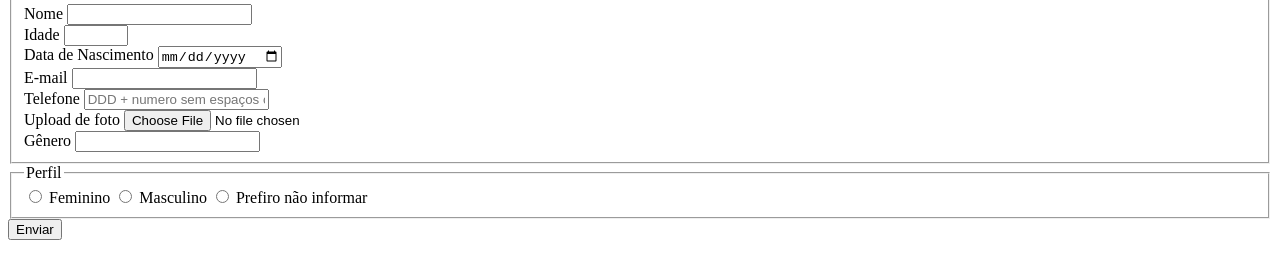
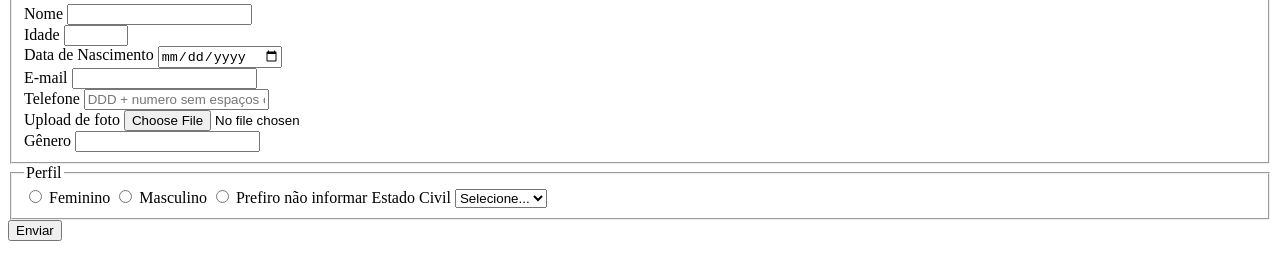
Before and after one commit to D-Novais/programa-cultura, a plain HTML site: page index.html in a window 1280 px wide. Shown: the part 101-380 px from the top of the page. Drawn offline with Linux system fonts and the light colour scheme.

Commit message:
Adiconar sessão

```diff
--- a/index.html
+++ b/index.html
@@ -57,6 +57,14 @@
                   <input type="radio" name="UserGender"  value="Não informar">
                 <label for="UserGender">Prefiro não informar</label>
 
+                <label for="maritalStatus">Estado Civil</label>
+                <select name="maritalStatus">
+                    <option value="NotInformed"> Selecione...</option>
+                    <option value="casado">Casado </option>
+                    <option value="solteiro">Solteiro </option>
+                    <option value="viuvo"> Viuvo </option>
+                </select>
+
 
             </fieldset>
 
```
